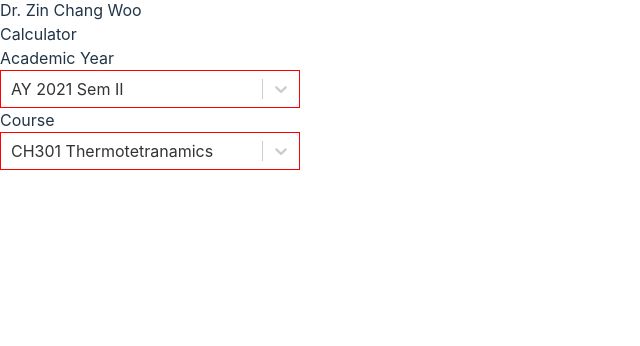
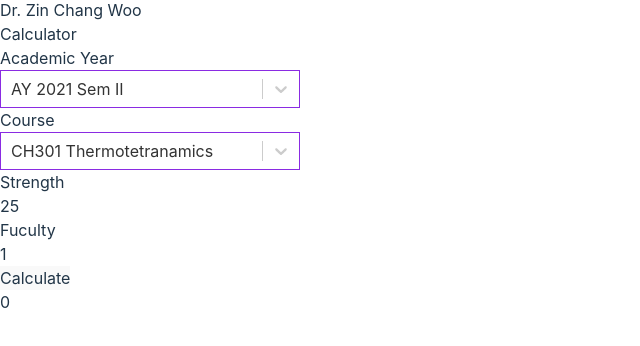
Before and after one commit to TuhinanshuModgil/teaching-index, a React (Vite) app: page / in a window 1280 px wide. Shown: the part 326-672 px from the top of the page, without its empty margins (0-640 px from the left). Built offline with nearby package versions, Linux system fonts and the light colour scheme.

Commit message:
calculator skeleton done

```diff
--- a/src/App.jsx
+++ b/src/App.jsx
@@ -3,10 +3,30 @@ import './App.css'
 import AcademicYear from './components/AcademicYear'
 import Navbar from './components/Navbar'
 import CourseDropdown from './components/CourseDropdown'
+import NumberSetter from './components/NumberSetter'
 
 function App() {
   const currentAcadYear = "AY 2023 Sem II"
+
+  // stating all the variables on which the formula dependends
+  const [lecture, SetLecture] = useState(1);
+  const [turorial, SetTutorial] = useState(1);
+  const [practical, setPractical] = useState(1);
+  const [selfStudy, setSelfStudy] = useState(1);
+  const [credits, setCredits] = useState(1);
+  const [course, setCourse] = useState(1);
   const [acadYear, setAcadYear] = useState(currentAcadYear)
+  const [courseStrength, setCourseStrength] = useState(25)
+  const [faculty,setFaculty] = useState(1)
+  const [teachingIndex, setTeachingIndex] = useState(0)
+
+  // function that will run when we will click calculate
+  // It contains the formula to calculate the teaching Index
+  const calculateIndex = ()=>{
+    const formula = (lecture*10 + turorial*7 + practical*5 + selfStudy*1 + credits*5 + courseStrength*0.2)/(faculty)
+    setTeachingIndex(formula)
+  }
+
 
   return (
    <>
@@ -15,7 +35,23 @@ function App() {
     <h1 className='text-4xl mb-5'>Calculator</h1>
 
     <AcademicYear lable="Academic Year" acadYear={acadYear} setAcadYear={setAcadYear}/>
-    <CourseDropdown lable='Course' />
+    <CourseDropdown lable='Course'
+    setCourse={setCourse}
+    setlecture={SetLecture}
+    setTutorial={SetTutorial}
+    setPractical={setPractical}
+    setSelfStudy={setSelfStudy}
+    setCredits={setCredits}
+    />
+    <NumberSetter label='Strength' number={courseStrength} setNumber={setCourseStrength}/>
+    <NumberSetter label='Fuculty' number={faculty} setNumber={setFaculty} />
+    <button className='bg-green-700 px-6 py-2 rounded-md shadow-md my-6 font-medium'
+    onClick={calculateIndex}
+    >Calculate</button>
+
+    <h1>{teachingIndex}</h1>
+
+
 
 
 
--- a/src/components/AcademicYear.jsx
+++ b/src/components/AcademicYear.jsx
@@ -36,7 +36,7 @@ const defaultAY = array[Number(array.length)-1]
         styles={{
           control: (baseStyles, state) => ({
             ...baseStyles,
-            borderColor: state.isFocused ? 'grey' : 'red',
+            borderColor: state.isFocused ? 'grey' : 'blueviolet',
             width: '300px',
 
           }),
--- a/src/components/CourseDropdown.jsx
+++ b/src/components/CourseDropdown.jsx
@@ -7,6 +7,12 @@ function CourseDropdown({lable ="",course,setCourse,setlecture,setTutorial,setPr
 
 const settingCourse = (selectedOption)=>{
   setCourse(selectedOption.label)
+  setlecture(selectedOption.lecture)
+  setPractical(selectedOption.practical)
+  setTutorial(selectedOption.tutorial)
+  setSelfStudy(selectedOption.selfStudy)
+  setCredits(selectedOption.credits)
+  // console.log(selectedOption.lecture)
   // console.log(selectedOption.ltpse)
 
 }
@@ -29,7 +35,7 @@ const defaultAY = courseData[Number(courseData.length)-1]
         styles={{
           control: (baseStyles, state) => ({
             ...baseStyles,
-            borderColor: state.isFocused ? 'grey' : 'red',
+            borderColor: state.isFocused ? 'grey' : 'blueviolet',
             width: '300px',
 
           }),
--- a/src/components/Database/courseData.js
+++ b/src/components/Database/courseData.js
@@ -1,7 +1,7 @@
 const courseData =[
-    {value: "CH301", label: "CH301 Thermodynamics"},
-    {value: "CH302", label: "CH301 Thermotrinamics"},
-    {value: "CH303", label: "CH301 Thermotetranamics"},
+    {value: "CH301", label: "CH301 Thermodynamics" ,lecture :3,tutorial:1, practical:2, selfStudy:5, credits:4},
+    {value: "CH302", label: "CH301 Thermotrinamics",lecture :3,tutorial:1, practical:0, selfStudy:5, credits:3},
+    {value: "CH303", label: "CH301 Thermotetranamics",lecture :3,tutorial:0, practical:2, selfStudy:5, credits:4},
 ]
 
 export default courseData
--- /dev/null
+++ b/src/components/NumberSetter.jsx
@@ -0,0 +1,22 @@
+import React from 'react'
+
+function NumberSetter({label="",number = 25, setNumber}) {
+
+    // I need to do implement some filter so that only number inputs are given to the strenght field
+    const settingNumber = (e)=>{
+        setNumber(e.target.value)
+    }
+
+  return (
+    <>
+    <div className='flex items-center p-4'>
+      <h2 className='w-1/4'>{label}</h2>
+      <input type="number"  className='w-[300px] h-[36px] px-3 ' value={number} onChange={settingNumber}/>
+
+    </div>
+
+    </>
+  )
+}
+
+export default NumberSetter
--- a/src/index.css
+++ b/src/index.css
@@ -23,6 +23,7 @@ body {
   margin: 0;
   min-width: 320px;
   min-height: 100vh;
+  box-sizing: border-box;
 }
 
 
```
Also changed, not shown: 1 other file (tests, documents, lock files or other folders).
